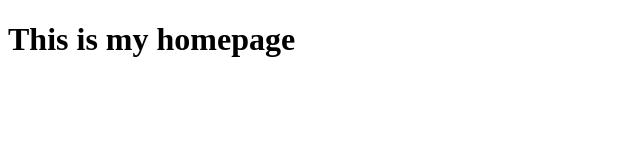
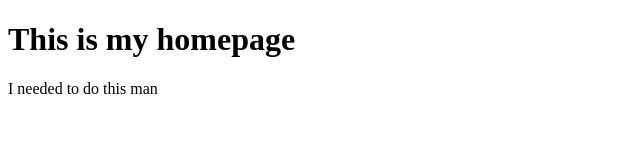
Before and after one commit to ephymucira/gittutorials, a plain HTML site: page index.html in a window 1280 px wide. Shown: the whole page, without its empty margins (0-640 px from the left). Drawn offline with Linux system fonts and the light colour scheme.

Commit message:
Update index.html

```diff
--- a/index.html
+++ b/index.html
@@ -7,5 +7,6 @@
 </head>
 <body>
     <h1>This is my homepage</h1>
+    <p> I needed to do this man </p>
 </body>
 </html>
```
